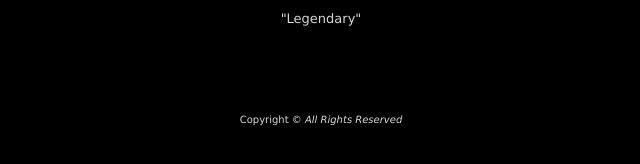
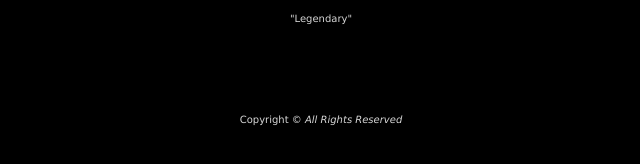
Before and after one commit to yapathuken/yapathuken.github.io, a plain HTML site: page index.html in a window 1280 px wide. Shown: the part 346-510 px from the top of the page, 319-959 px from the left. Drawn offline with Linux system fonts and the light colour scheme.

Commit message:
Update index.html

```diff
--- a/index.html
+++ b/index.html
@@ -11,7 +11,7 @@
       <p>&nbsp;</p>
       <div align="center">
         <p><img src="web/images/splash.png" width="468" height="260" id="markbode"></p>
-        <p><font face="verdana" size="2">"Legendary"</font></p>
+        <p><font face="verdana" size="1">"Legendary"</font></p>
         <p>&nbsp;</p>
       </div>
     </td>
```
